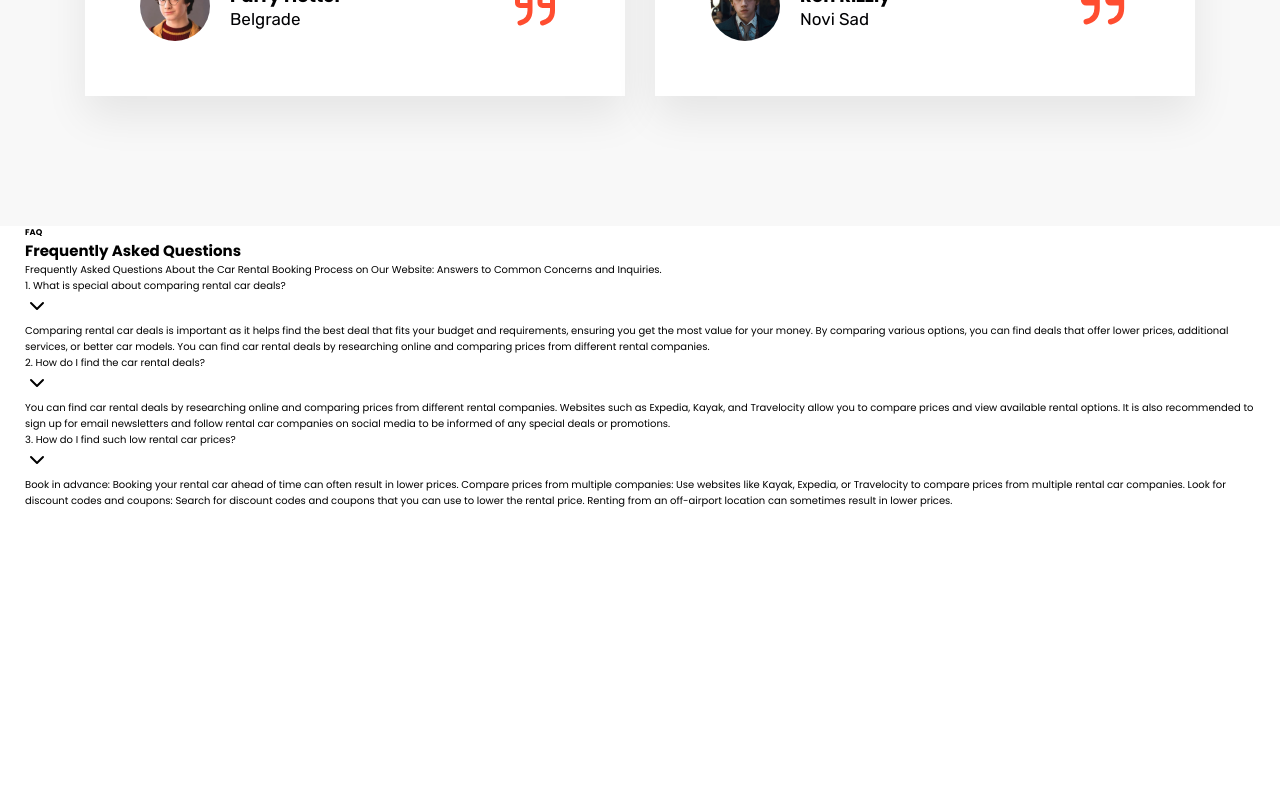
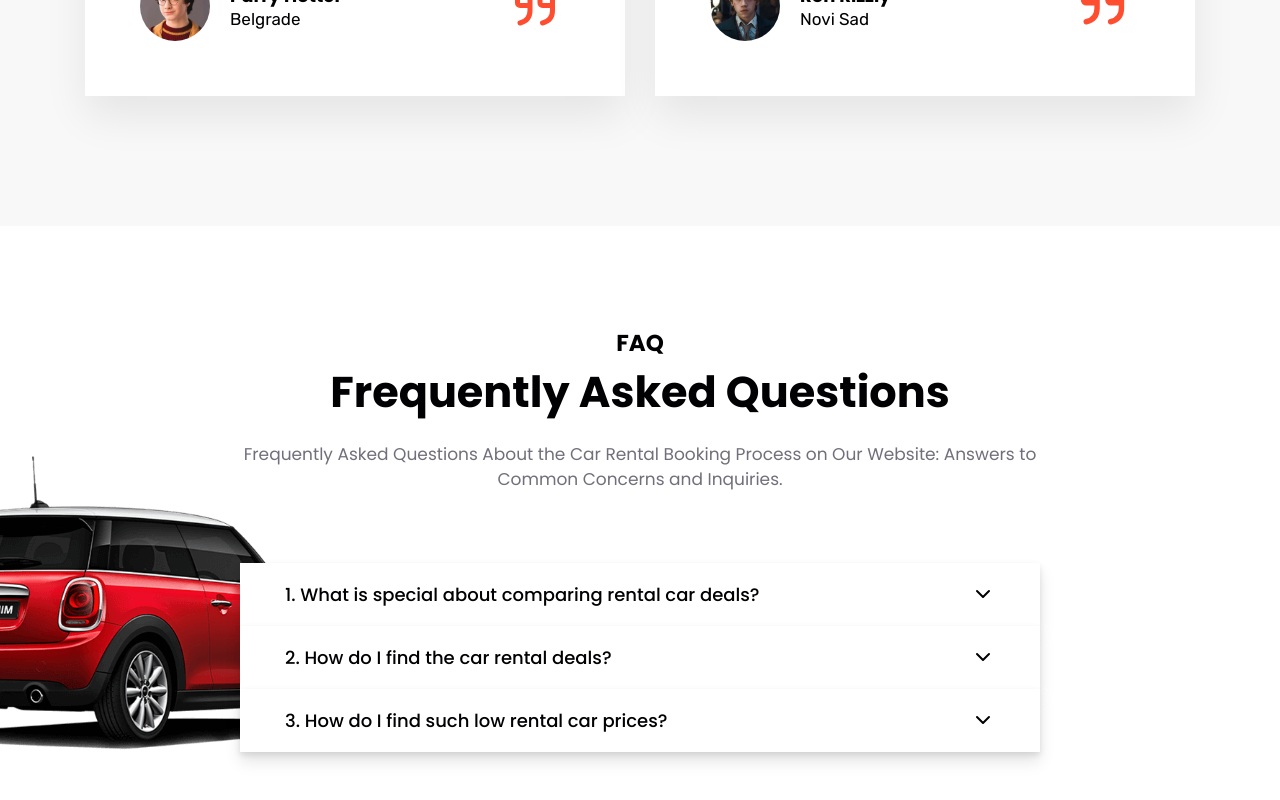
Before and after one commit to gupta123shivam/road-mate, a React (Vite) app: page / in a window 1280 px wide. Shown: the part 4757-5557 px from the top of the page. Before the commit the page ends 5266 px from the top, so only its background shows below. Built offline with nearby package versions, Linux system fonts and the light colour scheme.

Commit message:
completed faq styles

```diff
--- a/src/components/FAQ.jsx
+++ b/src/components/FAQ.jsx
@@ -3,7 +3,7 @@ import { useState } from 'react'
 import { que as faq } from '../mock/_faq'
 
 function Faq() {
-  const [activeQ, setActiveQ] = useState(0)
+  const [activeQ, setActiveQ] = useState(-1)
 
   return (
     <>
@@ -23,7 +23,10 @@ function Faq() {
               {faq.map((data, i) => (
                 <div key={i} className='faq-box'>
                   <div
-                    onClick={() => setActiveQ(i)}
+                    onClick={() => {
+                      if (activeQ == i) setActiveQ(-1)
+                      else setActiveQ(i)
+                    }}
                     className={`faq-box__question  ${
                       activeQ == i ? 'active-question' : ''
                     }`}
@@ -34,7 +37,7 @@ function Faq() {
                     <IconChevronDown />
                   </div>
                   <div
-                    onClick={() => setActiveQ(i)}
+                    onClick={() => setActiveQ(-1)}
                     className={`faq-box__answer ${
                       activeQ == i ? 'active-answer' : ''
                     }`}
--- /dev/null
+++ b/src/styles/_faq.scss
@@ -0,0 +1,109 @@
+@use "./global" as *;
+
+.faq-section {
+  background-image: url("/src/images/faq/car.png");
+  padding: 10rem 0;
+  background-size: auto;
+  background-repeat: no-repeat;
+  background-position: 0 70%;
+}
+
+.faq-content {
+  display: flex;
+  flex-direction: column;
+  color: $text-black;
+
+  &__title {
+    display: flex;
+    flex-direction: column;
+    margin: 0 auto;
+    text-align: center;
+    max-width: 80rem;
+    line-height: 1.5;
+
+    h5 {
+      font-size: $h4-size;
+    }
+
+    h2 {
+      font-size: $h2-size;
+      margin-bottom: 1.7rem;
+    }
+
+    p {
+      font-size: $p-size;
+      color: $text-gray;
+    }
+  }
+}
+
+.all-questions {
+  display: flex;
+  flex-direction: column;
+  align-items: center;
+  margin-top: 7rem;
+}
+
+.faq-box {
+  display: flex;
+  flex-direction: column;
+  color: $text-black;
+  background-color: white;
+  box-shadow: 0 10px 15px 0 rgba(0, 0, 0, 0.1);
+
+  width: 80rem;
+  cursor: pointer;
+
+  @media (max-width: 850px) {
+    width: 100%;
+  }
+
+  &__question {
+    display: flex;
+    justify-content: space-between;
+    align-items: center;
+    box-shadow: 0 3px 6px 0 rgb(0 0 0 / 10%);
+    padding: 1.8rem 4.5rem;
+    transition: 0.15s ease;
+
+    p {
+      font-size: 1.8rem;
+      font-weight: 500;
+    }
+
+    i {
+      font-size: 2rem;
+    }
+  }
+
+  &__answer {
+    font-size: $p-size;
+    font-family: $text-font;
+    color: $text-gray;
+    line-height: 1.7;
+    max-height: 0;
+    overflow: hidden;
+    transition: 0.4s ease;
+    padding: 0 4.5rem;
+  }
+}
+
+.active-answer {
+  max-height: 20rem;
+  padding: 2.8rem 4.5rem;
+  transition: 0.4s ease;
+
+  @media (max-width: 550px) {
+    max-height: 30rem;
+  }
+
+  @media (max-width: 420px) {
+    max-height: 55rem;
+  }
+}
+
+.active-question {
+  background-color: $text-orange;
+  color: white;
+  box-shadow: 0 10px 15px 0 rgb(255 83 48 / 35%);
+}
--- a/src/styles/styles.scss
+++ b/src/styles/styles.scss
@@ -7,4 +7,5 @@
 @forward './pickcar';
 @forward './banner';
 @forward './chooseus';
-@forward './testimonials'
+@forward './testimonials';
+@forward './faq'
```
